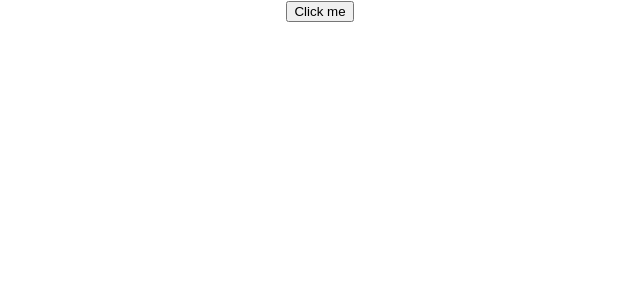
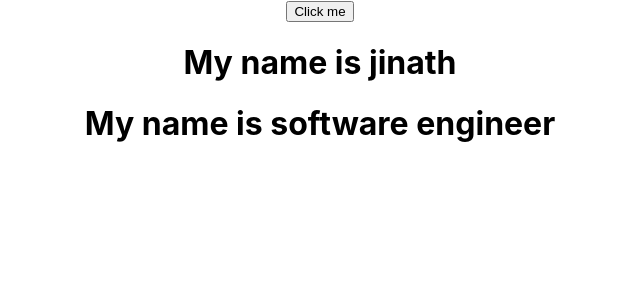
Before and after one commit to jinath123-yasmin/edyoda, a React (Create React App) app: page / in a window 1280 px wide. Shown: the top 300 px of the page, without its empty margins (320-960 px from the left). Built offline with nearby package versions, Linux system fonts and the light colour scheme.

Commit message:
added props

```diff
--- a/src/App.js
+++ b/src/App.js
@@ -5,7 +5,7 @@ import Lesson1 from "./Lesson1"
 function App() {
   return (
     <div className="App">
-      <Lesson1 />
+      <Lesson1 name="jinath" designation="software engineer" />
     </div>
   );
 }
--- a/src/Lesson1.js
+++ b/src/Lesson1.js
@@ -1,6 +1,6 @@
 
 
-const Lesson1=()=>{
+const Lesson1=(props)=>{
     // const num=10;
 
     // const specification={
@@ -34,6 +34,8 @@ const Lesson1=()=>{
 </ul> */}
 
   <button onClick={clickBtn}>Click me</button>
+  <h1>My name is {props.name}</h1>
+  <h1>My name is {props.designation}</h1>
         </div>
     )
 }
```
